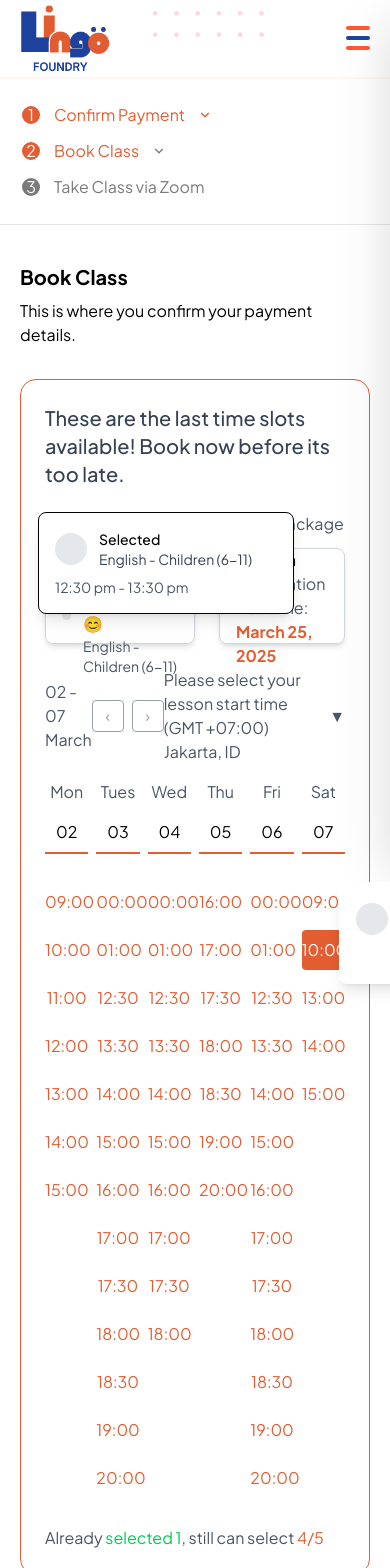
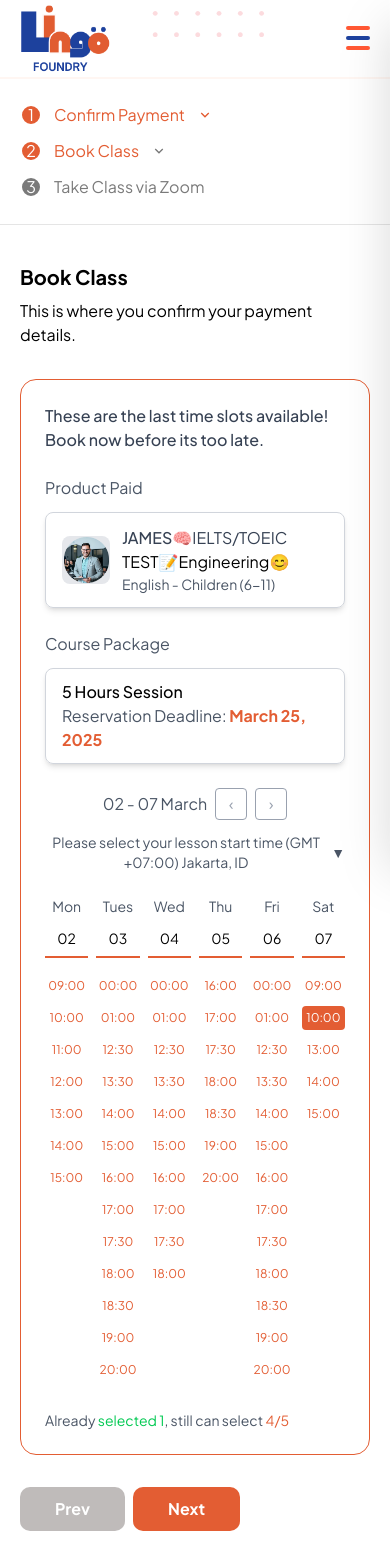
Before and after one commit to AhliKode-com/lingo-foundry-web, a Next.js app: page /testing in a window 390 px wide. Shown: the top 1568 px of the page. Built offline with nearby package versions, Linux system fonts and the light colour scheme.

Commit message:
feat: book-class.js responsive

```diff
--- a/components/templates/book-class.js
+++ b/components/templates/book-class.js
@@ -63,6 +63,12 @@ export default function BookClass() {
         return hoveredTime.day === day && hoveredTime.time === time;
     }
 
+    const addOneHour = (timeStr) => {
+        let [hours, minutes] = timeStr.split(":").map(Number)
+        hours = (hours + 1).toString().padStart(2, '0')
+        return `${hours}:${minutes.toString().padStart(2, '0')}`
+    }
+
     return (
         <div>
             <h2 className="font-bold text-xl">Book Class</h2>
@@ -70,11 +76,11 @@ export default function BookClass() {
             {/* ...the rest of your content */}
 
             <div className="border border-[#E35D33] rounded-2xl p-6 max-w-4xl mx-auto mt-8">
-                <h2 className="text-xl font-medium text-gray-700 mb-6">These are the last time slots available! Book now
+                <h2 className="text-base md:text-xl font-medium text-gray-700 mb-6">These are the last time slots available! Book now
                     before its too late.</h2>
 
-                <div className="flex gap-6 mb-6">
-                    <div className="w-1/2">
+                <div className="flex gap-6 mb-6 flex-col md:flex-row">
+                    <div className="w-full md:w-1/2">
                         <h3 className="text-gray-600 mb-3">Product Paid</h3>
                         <div
                             className="border border-gray-300 rounded-lg p-4 flex items-center gap-3 shadow-md h-[96px]">
@@ -100,7 +106,7 @@ export default function BookClass() {
                         </div>
                     </div>
 
-                    <div className="w-1/2">
+                    <div className="w-full md:w-1/2">
                         <h3 className="text-gray-600 mb-3">Course Package</h3>
                         <div
                             className="border border-gray-300 rounded-lg p-4 shadow-md h-[96px] flex flex-col items-start justify-center">
@@ -112,26 +118,28 @@ export default function BookClass() {
                     </div>
                 </div>
 
-                <div className="flex items-center justify-between mb-4">
+                <div className="flex items-center justify-between mb-4 flex-col md:flex-row gap-3 md:gap-0">
+                    <div className="flex items-center gap-2">
                         <div className="text-gray-600">02 - 07 March</div>
                         <div className="flex items-center gap-2">
-                        <button className="w-8 h-8 flex items-center justify-center border rounded text-gray-400">
+                            <button className="w-8 h-8 flex items-center justify-center border rounded text-gray-400 text-center">
                                 <span>&#8249;</span>
                             </button>
                             <button className="w-8 h-8 flex items-center justify-center border rounded text-gray-400">
                                 <span>&#8250;</span>
                             </button>
                         </div>
-                    <div className="flex items-center text-gray-600">
+                    </div>
+                    <div className="flex items-center text-gray-600 text-sm md:text-base text-center">
                         <span>Please select your lesson start time (GMT +07:00) Jakarta, ID</span>
                         <span className="ml-1">&#9660;</span>
                     </div>
                 </div>
 
-                <div className="grid grid-cols-6 gap-2 mb-6">
+                <div className="grid grid-cols-6 gap-2 mb-3 md:mb-6 mt-6 md:mt-0">
                     {days.map((day) => (
-                        <div key={day.name} className="flex flex-col items-center">
-                            <div className="mb-2 text-gray-600">{day.name}</div>
+                        <div key={day.name} className="flex flex-col items-center text-sm md:text-base">
+                            <div className="mb-1 md:mb-2 text-gray-600">{day.name}</div>
                             <div
                                 className={`w-full py-2 text-center border-b-2 border-[#E35D33]`}>
                                 {day.date}
@@ -146,7 +154,7 @@ export default function BookClass() {
                             {generateTimeSlots(day.name).map((time) => (
                                 <button
                                     key={`${day.name}-${time}`}
-                                    className={`w-full py-2 my-1 rounded relative cursor-pointer ${
+                                    className={`w-full py-1 md:py-2 my-1 rounded relative cursor-pointer text-xs md:text-base ${
                                         isActiveTimeSlot(day.name, time)
                                             ? 'bg-[#E35D33] text-white'
                                             : 'text-[#E35D33]'
@@ -155,7 +163,7 @@ export default function BookClass() {
                                         day: day.name,
                                         date: day.date,
                                         time,
-                                        formattedTime: '12:30 pm - 13:30 pm'
+                                        formattedTime: `${time} - ${addOneHour(time)}`
                                     })}
                                     onMouseEnter={() => setHoveredTime({
                                         day: day.name,
@@ -167,7 +175,7 @@ export default function BookClass() {
                                     {time}
                                     {isActiveTimeSlot(day.name, time) && isHoveredTimeSlot(day.name, time) && (
                                         <div
-                                            className="absolute bg-white border shadow-lg rounded-lg p-4 w-64 z-50 -top-12 -right-[250px] animation-effect">
+                                            className="absolute bg-white border shadow-lg rounded-lg p-4 w-64 z-50 -top-12 -right-[250px] animation-effect hidden md:block">
                                             <div className="flex items-center gap-3 mb-2">
                                                 <div className="w-8 h-8 bg-gray-200 rounded-full"></div>
                                                 <div>
@@ -185,20 +193,7 @@ export default function BookClass() {
                     ))}
                 </div>
 
-                {selectedTime.day === 'Sat' && selectedTime.time === '10:00' && (
-                    <div className="absolute bg-white border shadow-lg rounded-lg p-4 w-64 right-24 top-96 mt-32">
-                        <div className="flex items-center gap-3 mb-2">
-                            <div className="w-8 h-8 bg-gray-200 rounded-full"></div>
-                            <div>
-                                <div className="font-medium text-sm">Selected</div>
-                                <div className="text-gray-700 text-sm">English - Children (6-11)</div>
-                            </div>
-                        </div>
-                        <div className="text-gray-600 text-sm">{selectedTime.formattedTime}</div>
-                    </div>
-                )}
-
-                <div className="mt-6 text-gray-600">
+                <div className="mt-6 text-gray-600 text-sm md:text-base">
                     Already <span className="text-green-500">selected {selectedSlots}</span>, still can select <span
                     className="text-[#E35D33]">{maxSlots - selectedSlots}/{maxSlots}</span>
                 </div>
```
Lines whose indentation alone changed are shown as unchanged.
